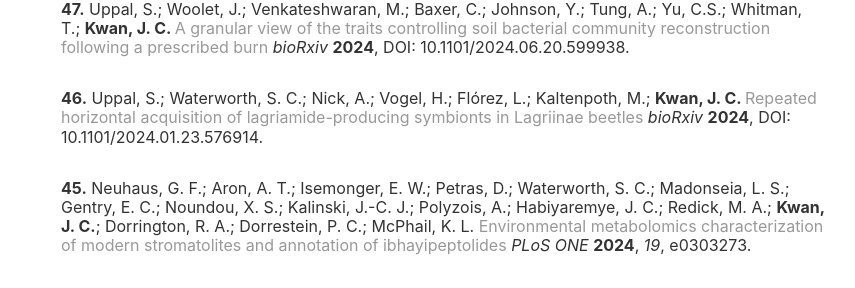
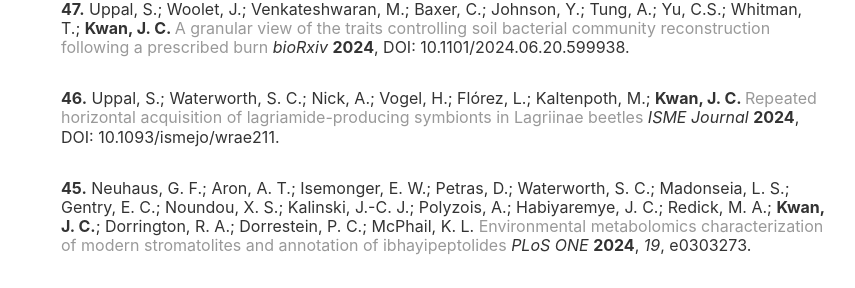
Before and after one commit to KwanLab/KwanLab.github.io, a Jekyll site: the page built from publications/index.html, in a window 1280 px wide and 900 px high. Shown: the part 302-590 px from the top of the window, without its empty margins (161-1016 px from the left). Built offline with Jekyll 4.4.1, drawn with Linux system fonts in a browser that asks for light colours; comment, search, counter and statistics services are not loaded.

Commit message:
updated publications

```diff
--- a/publications/index.html
+++ b/publications/index.html
@@ -35,10 +35,10 @@ title: Publications
 		<p class="small"></p>
                 <div class="row">
                         <div class="col-sm-11">
-                                <p class="small"><strong>46.</strong> Uppal, S.; Waterworth, S. C.; Nick, A.; Vogel, H.; Flórez, L.; Kaltenpoth, M.; <strong>Kwan, J. C. </strong><a href="https://www.biorxiv.org/content/10.1101/2024.01.23.576914v1">Repeated horizontal acquisition of lagriamide-producing symbionts in Lagriinae beetles</a> <em>bioRxiv</em> <strong>2024</strong>, DOI: 10.1101/2024.01.23.576914.</p>
+                                <p class="small"><strong>46.</strong> Uppal, S.; Waterworth, S. C.; Nick, A.; Vogel, H.; Flórez, L.; Kaltenpoth, M.; <strong>Kwan, J. C. </strong><a href="https://academic.oup.com/ismej/article/18/1/wrae211/7833433">Repeated horizontal acquisition of lagriamide-producing symbionts in Lagriinae beetles</a> <em>ISME Journal</em> <strong>2024</strong>, DOI: 10.1093/ismejo/wrae211.</p>
                         </div>
                         <div class="col-sm-1">
-                                <div data-badge-type="donut" data-doi="10.1101/2024.01.23.576914" data-condensed="true" data-hide-no-mentions="true" class="altmetric-embed"></div>
+                                <div data-badge-type="donut" data-doi="10.1093/ismejo/wrae211" data-condensed="true" data-hide-no-mentions="true" class="altmetric-embed"></div>
                         </div>
                 </div>
 
```
